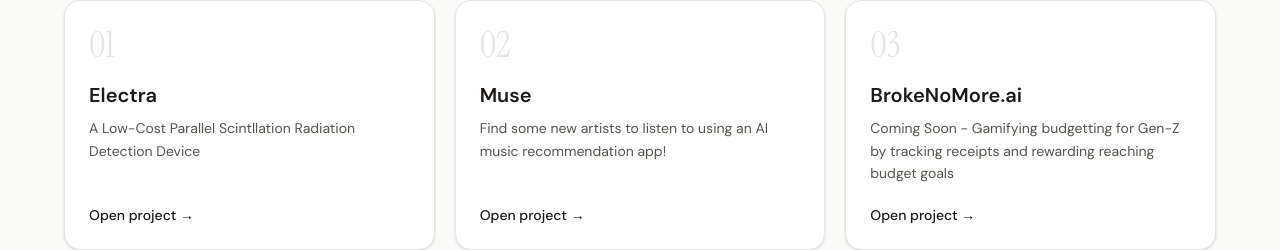
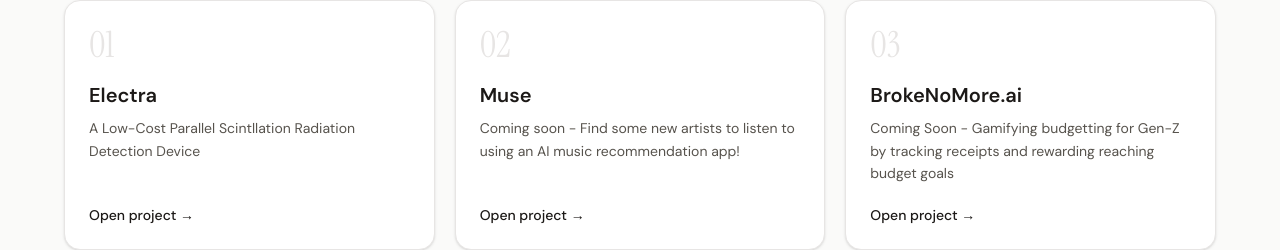
Before and after one commit to prachi-wadh-120/Website, a React (Vite) app: page /projects in a window 1280 px wide. Shown: the part 391-641 px from the top of the page. Built offline with nearby package versions, Linux system fonts and the light colour scheme.

Commit message:
comingSoon

```diff
--- a/src/data/projects.js
+++ b/src/data/projects.js
@@ -15,7 +15,7 @@ export const projects = [
   {
     slug: 'Muse',
     title: 'Muse',
-    summary: 'Find some new artists to listen to using an AI music recommendation app!',
+    summary: 'Coming soon - Find some new artists to listen to using an AI music recommendation app!',
     description:
       'Use this page for a platform, tooling, or infrastructure project. Highlight how you balanced user needs with engineering constraints.',
     caseStudyUrl: 'https://www.google.com',
```
